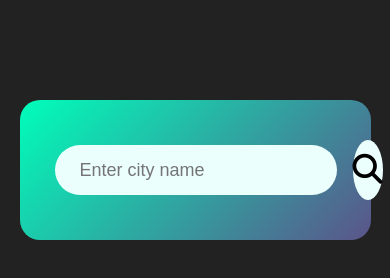
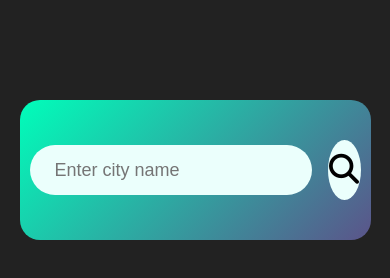
Before and after one commit to NoorAhmad-hemat/weather-app-project, a plain HTML site: page index.html in a window 390 px wide. Drawn offline with Linux system fonts and the light colour scheme.

Commit message:
New changes

```diff
--- a/style.css
+++ b/style.css
@@ -18,6 +18,12 @@ body {
     border-radius: 20px;
     padding: 40px 35px;
     text-align: center;
+}
+
+@media screen and (max-width: 459px) {
+    .card {
+        padding: 40px 10px;
+    }
 }
 
 .search {
```
